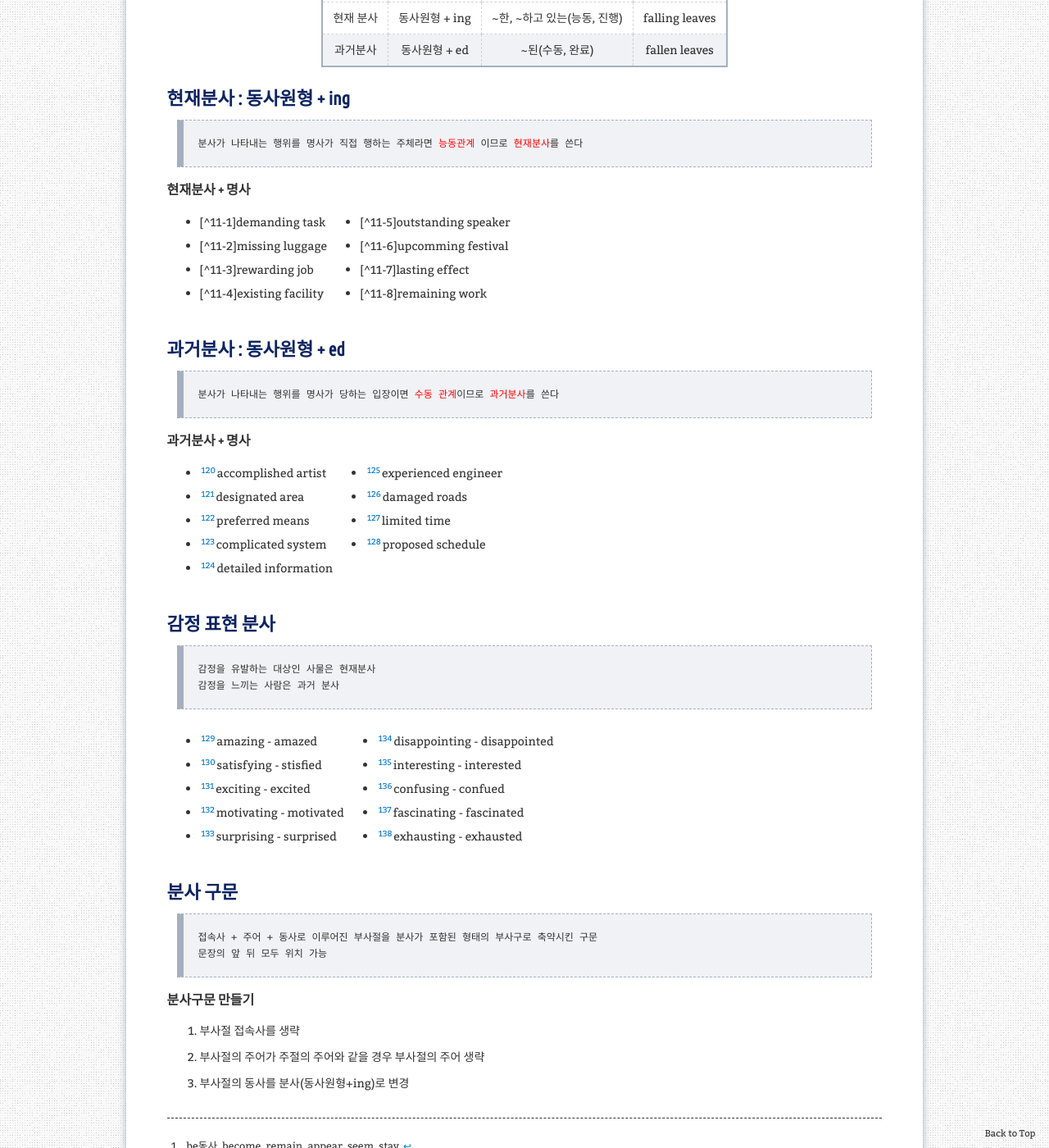
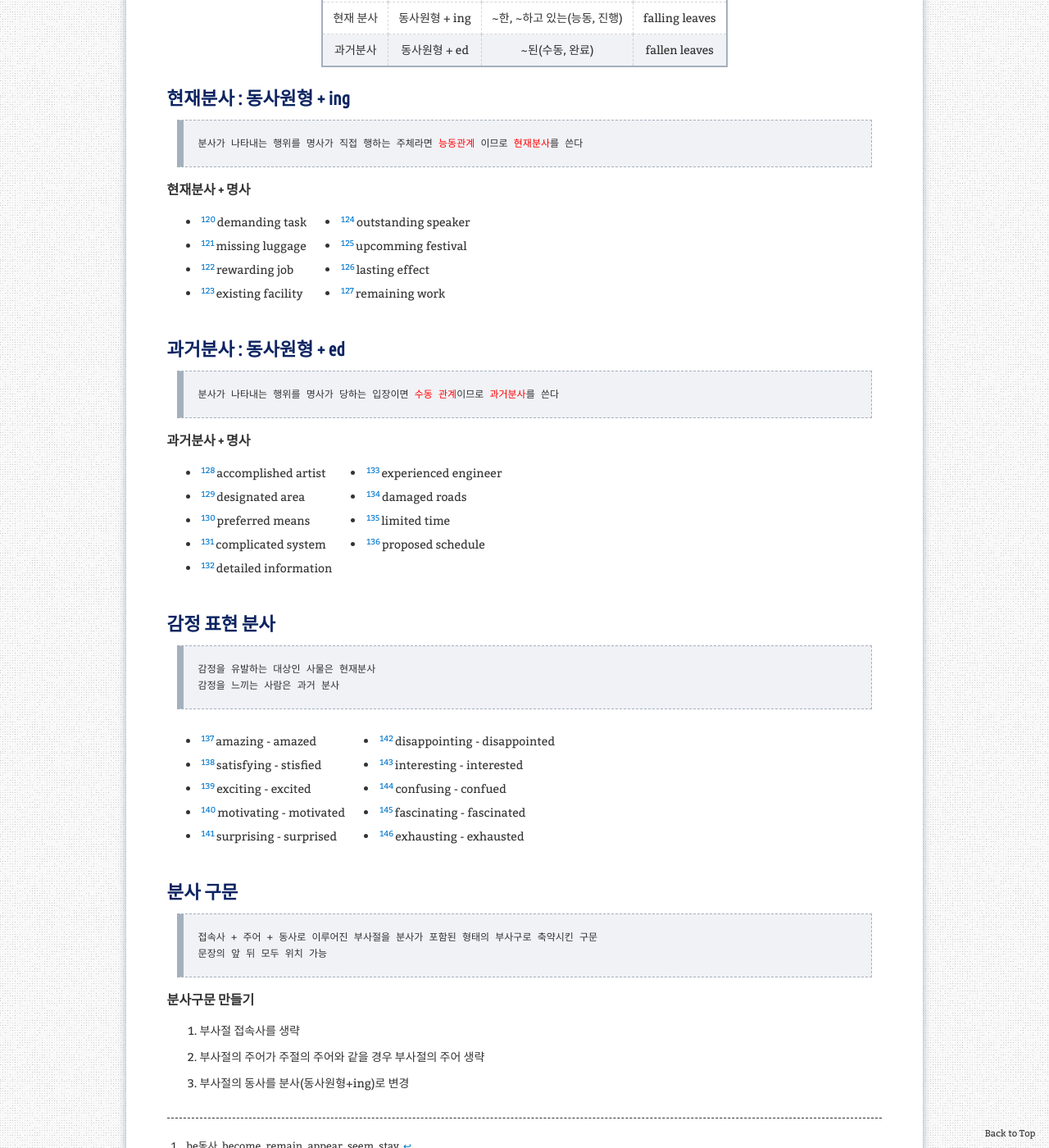
Before and after one commit to aristohyun/aristohyun.github.io, a Jekyll site: the page built from _posts/2021-12-31-TOEIC.md, in a window 1280 px wide and 1400 px high, scrolled down 14682 px. Shown: the whole window at 82% size. Built offline with Jekyll 4.4.1, drawn with Linux system fonts in a browser that asks for light colours; comment, search, counter and statistics services are not loaded; some of the changed text lies outside the part shown.

Commit message:
Update 2021-12-31-TOEIC.md

```diff
--- a/_posts/2021-12-31-TOEIC.md
+++ b/_posts/2021-12-31-TOEIC.md
@@ -892,23 +892,18 @@ are changing 바뀌고 있다
 > 분사가 나타내는 행위를 명사가 직접 행하는 주체라면 <red>능동관계</red> 이므로 <red>현재분사</red>를 쓴다
 
 #### 현재분사 + 명사
-
 <div class="multi-stage">
-  <div class="stage">
-    <ul>
-      <li>[^11-1]demanding task</li>
-      <li>[^11-2]missing luggage</li>
-      <li>[^11-3]rewarding job</li>
-      <li>[^11-4]existing facility</li>
-    </ul>
-    </div>
-    <div class="stage">
-    <ul>
-      <li>[^11-5]outstanding speaker</li>
-      <li>[^11-6]upcomming festival</li>
-      <li>[^11-7]lasting effect</li>
-      <li>[^11-8]remaining work</li>
-  </ul>
+  <div class="stage" markdown=1>
+  - [^11-1]demanding task
+  - [^11-2]missing luggage
+  - [^11-3]rewarding job
+  - [^11-4]existing facility
+  </div>
+  <div class="stage" markdown=1>
+  - [^11-5]outstanding speaker
+  - [^11-6]upcomming festival
+  - [^11-7]lasting effect
+  - [^11-8]remaining work
   </div>
 </div>
 
```
